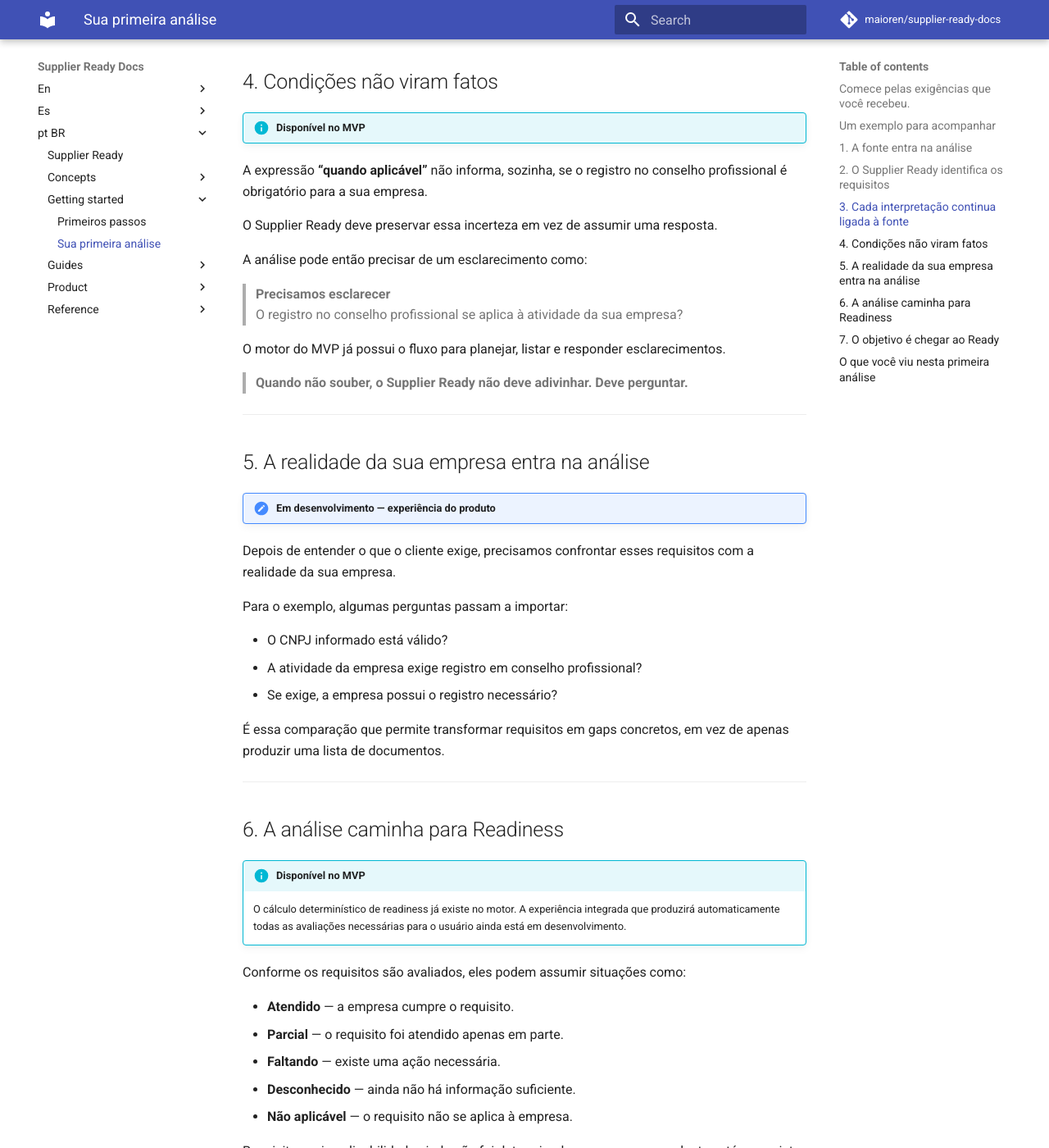
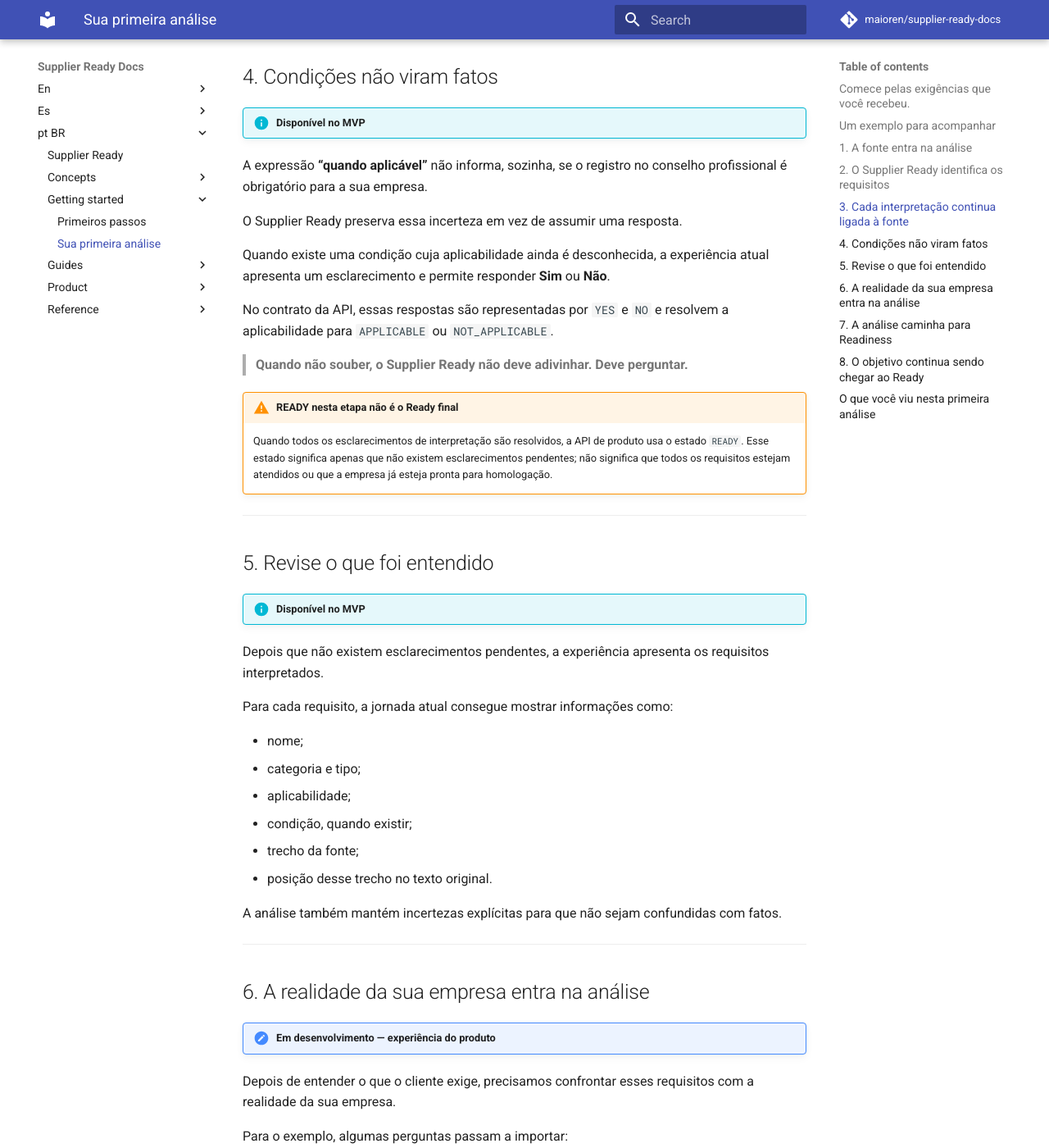
Before and after one commit to maioren/supplier-ready-docs, an MkDocs documentation site: the page built from docs/pt-BR/getting-started/first-analysis.md, in a window 1280 px wide and 1400 px high, scrolled down 2137 px. Shown: the whole window at 82% size. Built offline with MkDocs 1.6.1 and Material for MkDocs 9.7.7, drawn with Linux system fonts in a browser that asks for light colours; comment, search, counter and statistics services are not loaded; some of the changed text lies outside the part shown.

Commit message:
docs: reflect integrated MVP journey in first analysis tutorial

```diff
--- a/docs/pt-BR/getting-started/first-analysis.md
+++ b/docs/pt-BR/getting-started/first-analysis.md
@@ -7,7 +7,7 @@ Toda análise no Supplier Ready parte de uma fonte: aquilo que seu cliente efeti
 Nesta primeira experiência, vamos acompanhar como esse conteúdo deixa de ser apenas texto e passa a se tornar uma estrutura de requisitos que pode ser analisada com rastreabilidade.
 
 !!! info "Disponível no MVP"
-    O motor atual já permite criar uma análise a partir do CNPJ da empresa e do texto com as exigências recebidas, interpretar requisitos, preservar evidências da fonte, tratar esclarecimentos e calcular readiness. A experiência visual integrada para realizar todo esse fluxo ainda está sendo construída.
+    A primeira experiência web já permite informar o CNPJ, colar o texto das exigências, executar a interpretação, responder esclarecimentos de aplicabilidade e revisar os requisitos com rastreabilidade até a fonte. A avaliação da realidade da empresa e a readiness integrada permanecem como próximas etapas do produto.
 
 ## Um exemplo para acompanhar
 
@@ -25,14 +25,13 @@ Imagine que seu cliente tenha enviado a seguinte exigência:
 
 A análise começa com a identificação da sua empresa e o conteúdo recebido do cliente.
 
+Na primeira experiência web, você informa o CNPJ da empresa e cola o texto original das exigências antes de iniciar a análise.
+
 O texto original é a referência para determinar o que foi efetivamente solicitado. Ele não deve ser substituído silenciosamente por uma interpretação da IA.
 
 No exemplo, a fonte continua sendo:
 
 > A empresa deverá apresentar comprovante de inscrição no CNPJ válido e, quando aplicável, registro no conselho profissional competente.
-
-!!! note "Em desenvolvimento — experiência do produto"
-    A interface que permitirá criar e acompanhar uma análise de ponta a ponta ainda está sendo construída. Por isso, esta documentação descreve o comportamento do produto sem presumir botões ou telas que ainda não existem.
 
 ---
 
@@ -40,7 +39,7 @@ No exemplo, a fonte continua sendo:
 
 !!! info "Disponível no MVP"
 
-O motor interpreta o conteúdo e organiza as exigências em requisitos individuais.
+Ao iniciar a análise, a jornada de produto cria o registro e executa o Interpreter. O conteúdo é organizado em requisitos individuais.
 
 Conceitualmente, nosso exemplo pode resultar em algo como:
 
@@ -58,7 +57,7 @@ Separar os requisitos é importante porque cada um pode ter uma condição, uma
 
 !!! info "Disponível no MVP"
 
-O Supplier Ready preserva o trecho da fonte que sustenta cada requisito identificado.
+O Supplier Ready preserva o trecho da fonte que sustenta cada requisito identificado e a jornada atual também devolve a posição inicial e final desse trecho no texto recebido.
 
 Isso permite diferenciar claramente:
 
@@ -78,20 +77,39 @@ A interpretação ajuda a organizar a informação. **A fonte continua sendo a v
 
 A expressão **“quando aplicável”** não informa, sozinha, se o registro no conselho profissional é obrigatório para a sua empresa.
 
-O Supplier Ready deve preservar essa incerteza em vez de assumir uma resposta.
+O Supplier Ready preserva essa incerteza em vez de assumir uma resposta.
 
-A análise pode então precisar de um esclarecimento como:
+Quando existe uma condição cuja aplicabilidade ainda é desconhecida, a experiência atual apresenta um esclarecimento e permite responder **Sim** ou **Não**.
 
-> **Precisamos esclarecer**
-> O registro no conselho profissional se aplica à atividade da sua empresa?
-
-O motor do MVP já possui o fluxo para planejar, listar e responder esclarecimentos.
+No contrato da API, essas respostas são representadas por `YES` e `NO` e resolvem a aplicabilidade para `APPLICABLE` ou `NOT_APPLICABLE`.
 
 > **Quando não souber, o Supplier Ready não deve adivinhar. Deve perguntar.**
 
+!!! warning "READY nesta etapa não é o Ready final"
+    Quando todos os esclarecimentos de interpretação são resolvidos, a API de produto usa o estado `READY`. Esse estado significa apenas que não existem esclarecimentos pendentes; não significa que todos os requisitos estejam atendidos ou que a empresa já esteja pronta para homologação.
+
 ---
 
-## 5. A realidade da sua empresa entra na análise
+## 5. Revise o que foi entendido
+
+!!! info "Disponível no MVP"
+
+Depois que não existem esclarecimentos pendentes, a experiência apresenta os requisitos interpretados.
+
+Para cada requisito, a jornada atual consegue mostrar informações como:
+
+- nome;
+- categoria e tipo;
+- aplicabilidade;
+- condição, quando existir;
+- trecho da fonte;
+- posição desse trecho no texto original.
+
+A análise também mantém incertezas explícitas para que não sejam confundidas com fatos.
+
+---
+
+## 6. A realidade da sua empresa entra na análise
 
 !!! note "Em desenvolvimento — experiência do produto"
 
@@ -103,16 +121,18 @@ Para o exemplo, algumas perguntas passam a importar:
 - A atividade da empresa exige registro em conselho profissional?
 - Se exige, a empresa possui o registro necessário?
 
-É essa comparação que permite transformar requisitos em gaps concretos, em vez de apenas produzir uma lista de documentos.
+É essa comparação que permitirá transformar requisitos em gaps concretos, em vez de apenas produzir uma lista de documentos.
+
+A experiência pública atual ainda não coleta de ponta a ponta as evidências de atendimento necessárias para produzir essa avaliação.
 
 ---
 
-## 6. A análise caminha para Readiness
+## 7. A análise caminha para Readiness
 
-!!! info "Disponível no MVP"
-    O cálculo determinístico de readiness já existe no motor. A experiência integrada que produzirá automaticamente todas as avaliações necessárias para o usuário ainda está em desenvolvimento.
+!!! info "Disponível no MVP — motor"
+    O cálculo determinístico de readiness já existe no motor, mas ainda não está exposto na jornada web/API de produto atual porque depende das avaliações dos requisitos.
 
-Conforme os requisitos são avaliados, eles podem assumir situações como:
+Quando essas avaliações estiverem disponíveis, elas podem assumir situações como:
 
 - **Atendido** — a empresa cumpre o requisito.
 - **Parcial** — o requisito foi atendido apenas em parte.
@@ -122,11 +142,11 @@ Conforme os requisitos são avaliados, eles podem assumir situações como:
 
 Requisitos cuja aplicabilidade ainda não foi determinada permanecem pendentes até que exista informação suficiente para avaliá-los.
 
-A readiness transforma essas avaliações em uma visão objetiva do quanto já está resolvido e do que ainda impede a empresa de avançar.
+A readiness transforma essas avaliações em uma visão objetiva do quanto já está resolvido.
 
 ---
 
-## 7. O objetivo é chegar ao Ready
+## 8. O objetivo continua sendo chegar ao Ready
 
 !!! note "Em desenvolvimento — experiência do produto"
 
@@ -139,14 +159,14 @@ Queremos que uma análise consiga responder, de forma simples:
 **O que ainda falta?**
 **O que precisa ser esclarecido?**
 
-Quando tudo que precisa ser resolvido estiver resolvido, sua empresa estará **Ready** para avançar com aquele cliente.
+O estado final de produto **Ready** ainda será definido e implementado sobre as etapas de avaliação, gaps e bloqueios. Ele não deve ser confundido com `ProductAnalysisState.READY`, usado hoje apenas pela etapa de interpretação.
 
 ---
 
 ## O que você viu nesta primeira análise
 
-Uma exigência aparentemente simples pode conter múltiplos requisitos, condições e dúvidas. O Supplier Ready transforma esse conteúdo em uma estrutura que preserva a fonte, torna a incerteza explícita e prepara o caminho para identificar os gaps da sua empresa.
+Uma exigência aparentemente simples pode conter múltiplos requisitos, condições e dúvidas. O Supplier Ready já consegue transformar esse conteúdo em uma estrutura rastreável, resolver condições de aplicabilidade e apresentar o que foi entendido sem esconder incertezas.
 
-A experiência completa ainda está sendo construída, mas o núcleo que sustenta esse fluxo já está tomando forma no MVP.
+O próximo grande passo da experiência é conectar essa interpretação à realidade da empresa para avaliar atendimento, gaps e readiness.
 
 [Entenda como os requisitos são interpretados →](../concepts/requirement-interpretation.md){ .md-button .md-button--primary }
```
